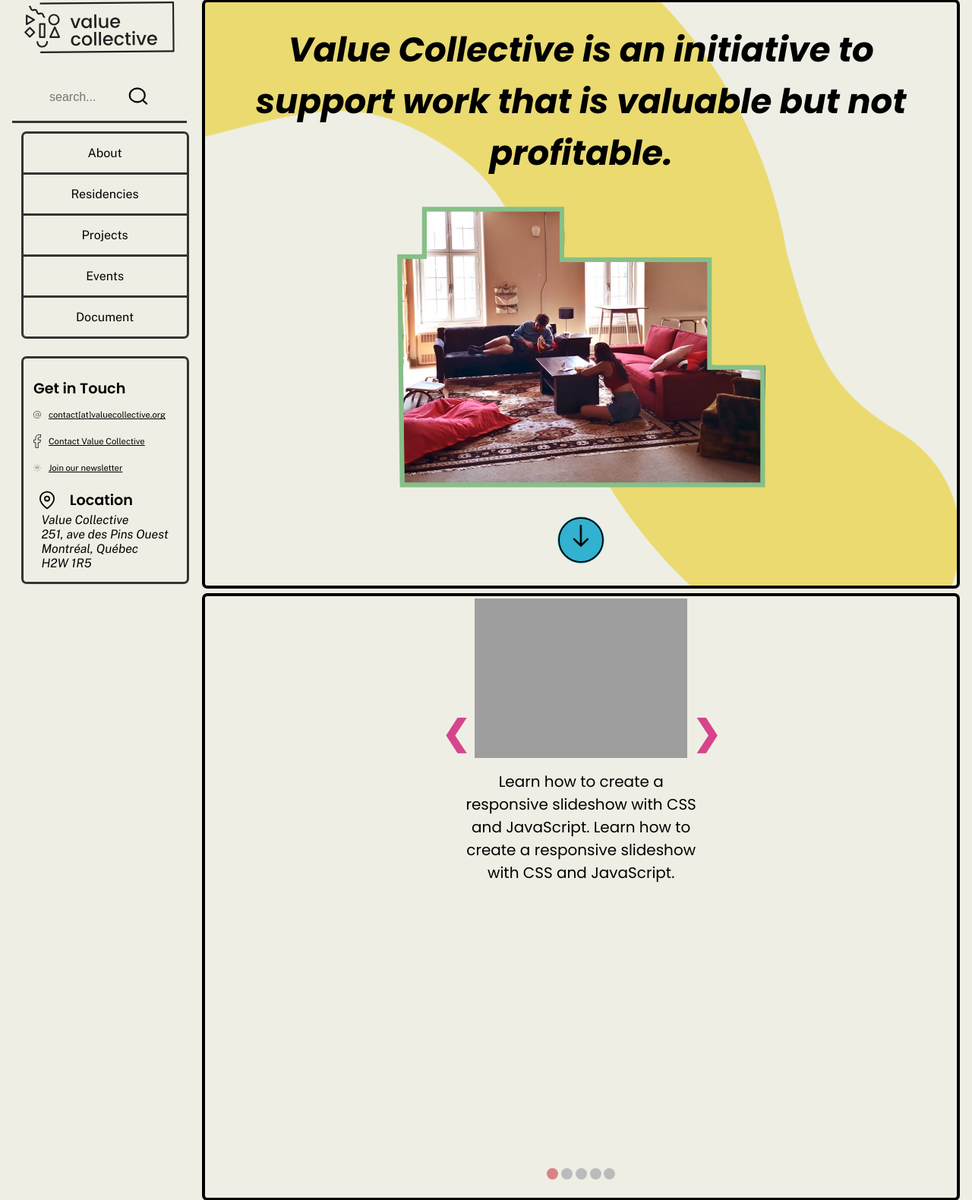
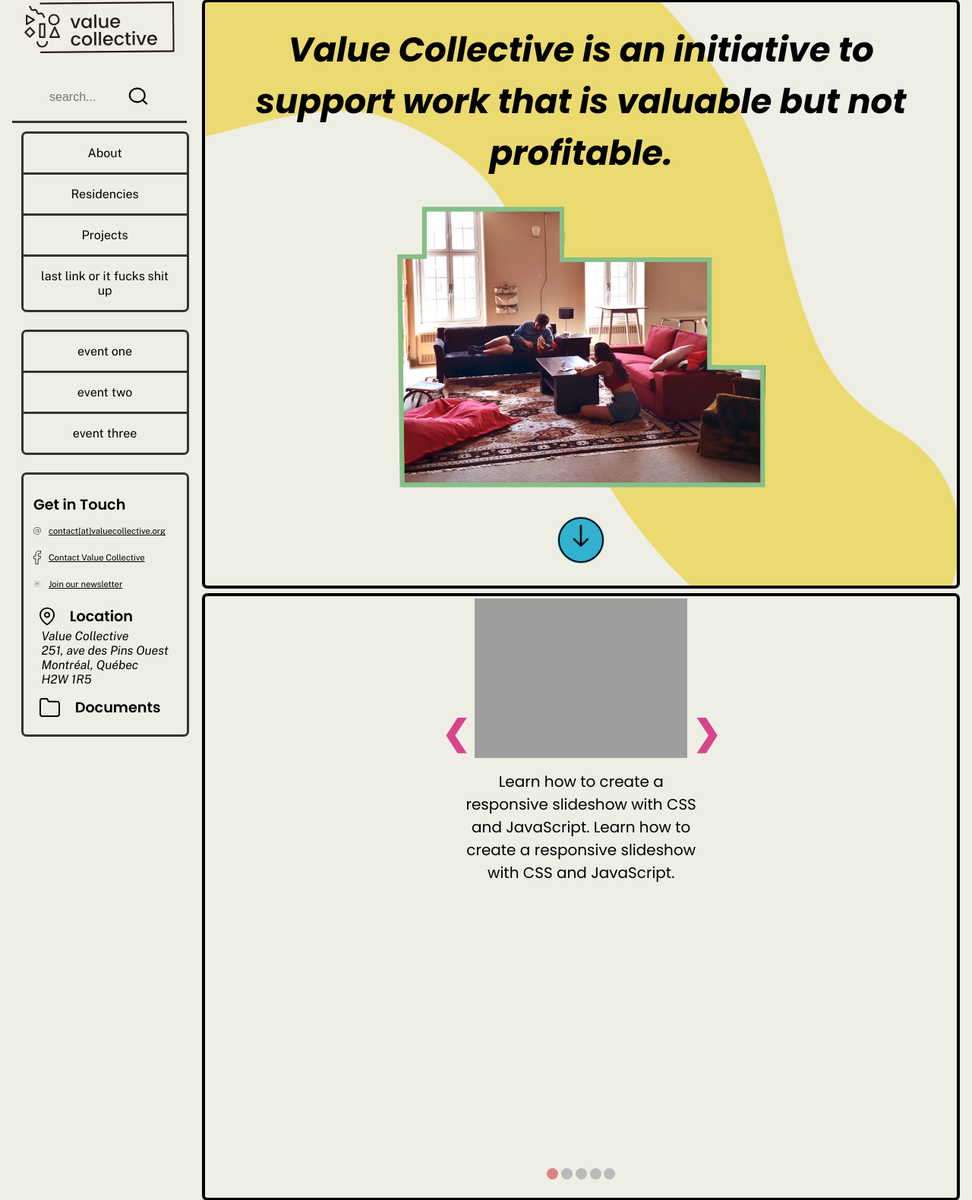
Before and after one commit to lksuenfa/value-collective-website, a PHP site: page /index.php in a window 1280 px wide. Shown: the part 23-1603 px from the top of the page at 76% size. Run offline with PHP 8.4, Linux system fonts and the light colour scheme; grey boxes are pictures that could not be loaded.

Commit message:
documents in footer
moving the documents to the footer, adding in the documents icon, all clicks through to documents

```diff
--- a/website/css/footer.css
+++ b/website/css/footer.css
@@ -89,6 +89,11 @@
   padding: 5%;
 }
 
+.documentsTitle {
+  display: flex;
+  gap: 20px;
+  padding: 5%;
+}
 .addressWrapper {
   text-align: left;
   display: flex;
@@ -136,6 +141,11 @@
 
   #footer,
   #mainMenu {
+    margin: 5%;
+    border: var(--thickline);
+    width: 96%;
+  }
+  #eventMenu {
     margin: 5%;
     border: var(--thickline);
     width: 96%;
--- a/website/css/nav.css
+++ b/website/css/nav.css
@@ -68,6 +68,12 @@
     text-align: center;
 }
 
+#eventMenu {
+    margin: 0 10%;
+    border: var(--thickline);
+    border-radius: var(--roundedEdges);
+    text-align: center;
+}
 
 .lined {
     padding: 1rem;
@@ -217,6 +223,8 @@
 
     }
 
+
+
     .search-container input {
         width: 8vw;
         /* background-color: red; */
--- a/website/main/footerNav.php
+++ b/website/main/footerNav.php
@@ -35,6 +35,14 @@
             </address>
         </div>
 
+        <a href="document.php">
+          <div id="documents">
+              <div class="documentsTitle">
+                  <img src="assets/icons/documents.svg" alt="document icon">
+                  <h3 class="bold">Documents</h3>
+              </div>
+        </a>
+
     </div>
 
 </section>
--- a/website/main/nav.php
+++ b/website/main/nav.php
@@ -33,8 +33,13 @@
             <a class="lined hover green" href="about.php">About</a>
             <a class="lined hover pink" href="residencies.php">Residencies</a>
             <a class="lined hover yellow" href="projects.php">Projects</a>
-            <a class="lined hover salmon" href="events.php">Events</a>
-            <a class="lined last hover aqua" href="document.php">Document</a>
+            <a class="lined last hover aqua" href="events.php">last link or it fucks shit up</a>
+        </div>
+
+        <div id="eventMenu">
+            <a class="lined hover green" href="events.php">event one</a>
+            <a class="lined hover pink" href="events.php">event two</a>
+            <a class="lined last hover aqua" href="events.php">event three</a>
         </div>
 
         <div id="overlayFooter">
```
Also changed, not shown: website/assets/icons/documents.svg (added).
